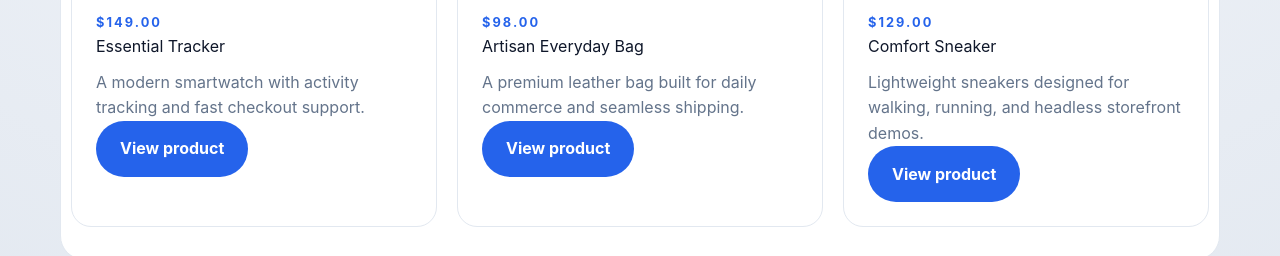
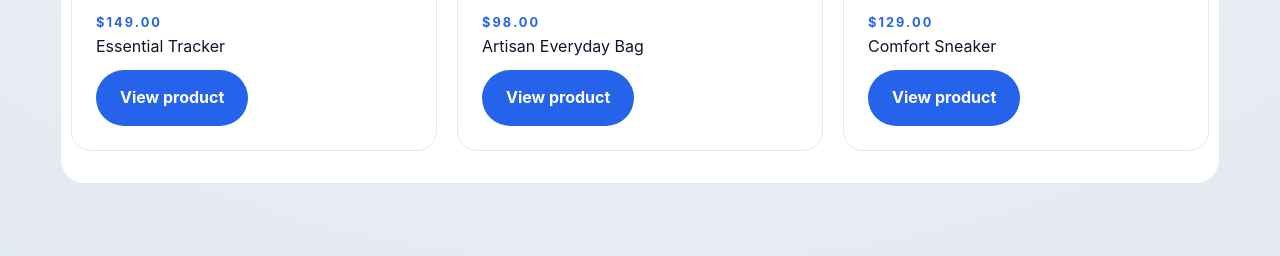
Before and after one commit to lucasdrew448-cmd/ecommerce, a Next.js app: page / in a window 1280 px wide. Shown: the part 1030-1286 px from the top of the page. Built offline with nearby package versions, Linux system fonts and the light colour scheme; no server answers.

Commit message:
fix: remove product description from ProductCard component

```diff
--- a/components/ProductCard.tsx
+++ b/components/ProductCard.tsx
@@ -11,7 +11,6 @@ export default function ProductCard({ product }: { product: Product }) {
       ) : null}
       <span className="eyebrow">{product.currency}{product.price.toFixed(2)}</span>
       <h3>{product.name}</h3>
-      <p>{product.description}</p>
       <Link href={`/product/${product.slug}`} className="button">
         View product
       </Link>
```
